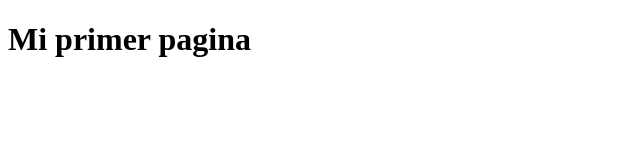
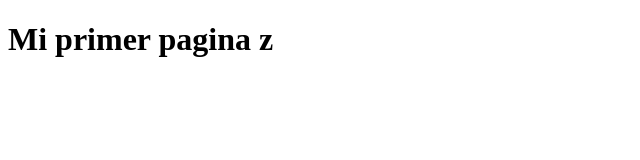
Before and after one commit to tal87/my-page, a plain HTML site: page index.html in a window 1280 px wide. Shown: the full height of the page, 0-640 px from the left. Drawn offline with Linux system fonts and the light colour scheme.

Commit message:
cambio de titulo

```diff
--- a/index.html
+++ b/index.html
@@ -1,12 +1,15 @@
 <!DOCTYPE html>
 <html lang="en">
+
 <head>
   <meta charset="UTF-8" />
   <meta http-equiv="X-UA-Compatible" content="IE=edge" />
   <meta name="viewport" content="width=device-width, initial-scale=1.0" />
   <title>Document</title>
 </head>
+
 <body>
-    <h1>Mi primer pagina</h1>
+  <h1>Mi primer pagina z</h1>
 </body>
+
 </html>
```
Lines whose indentation alone changed are shown as unchanged.
